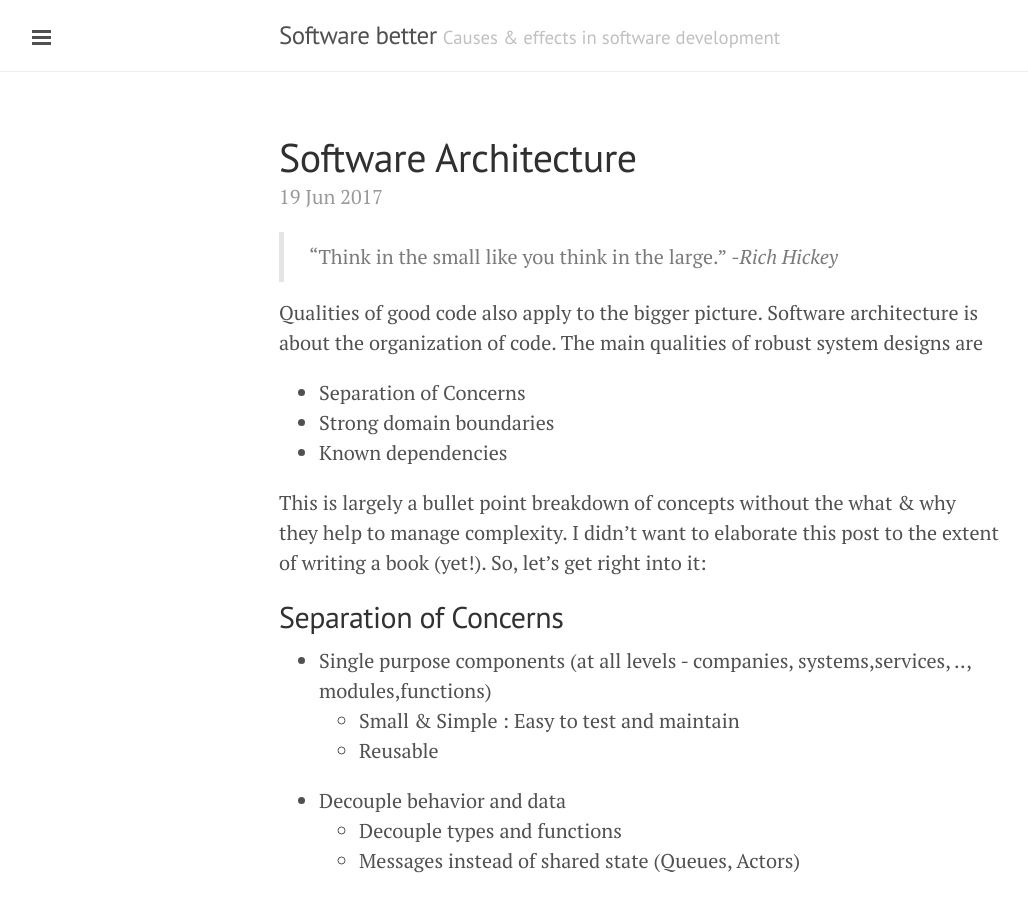
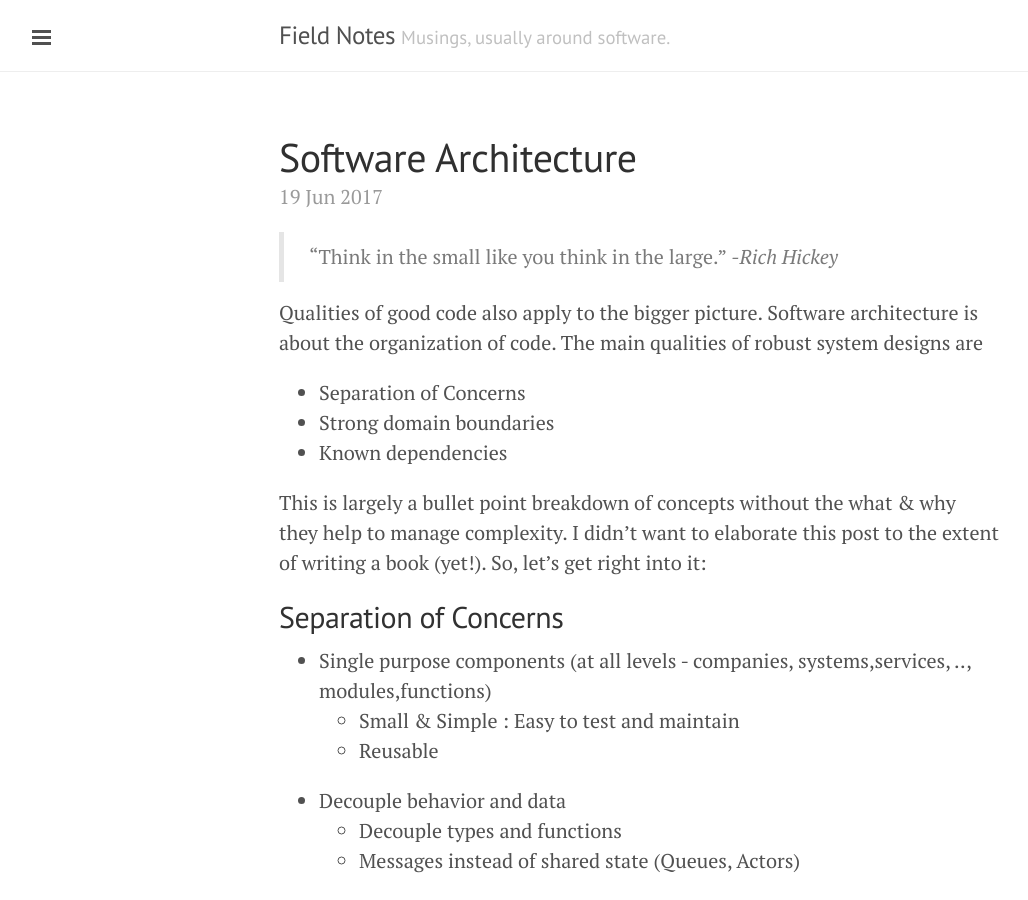
Before and after one commit to ideaflare/ideaflare.github.io, a Jekyll site: the page built from index.html, in a window 1280 px wide and 900 px high. Shown: the whole window, without its empty margins (1-1029 px from the left). Built offline with Jekyll 4.4.1, drawn with Linux system fonts in a browser that asks for light colours; the list of posts is cut into pages by our own code.

Commit message:
Update _config.yml

```diff
--- a/_config.yml
+++ b/_config.yml
@@ -3,9 +3,9 @@ permalink: /:year/:month/:title
 url: http://ideaflare.github.io
 
 # About
-title: Software better
-tagline: Causes & effects in software development
-description: I'm captivated by things that make software development fun & effective. This is where I share what I discover/think about good software development - XP, FP, Kaizen, Lean, Craftsmanship, Anzeneering, etc..
+title: Field Notes
+tagline: Musings, usually around software.
+description: Causes & effects in software development, and other observations/conclusions in general
 
 # Disable excerpts(blog previews)
 excerpt_separator: ""
```
